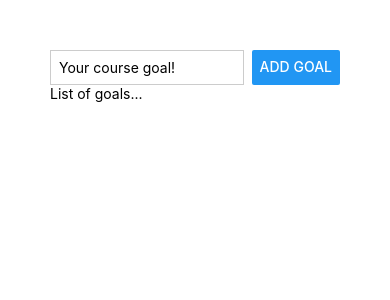
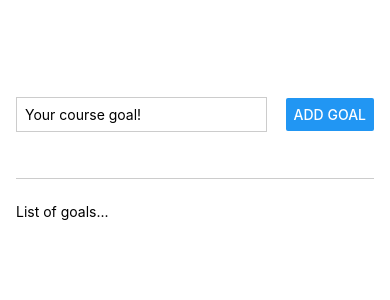
Before and after one commit to CelestialCoyote/react-native-turtorials, a React Native app in the folder ReactNativeTutorial/: screen / in a window 390 px wide. Shown: the top 300 px of the page. Built offline with nearby package versions, Linux system fonts and the light colour scheme.

Commit message:
basic styles for default view

```diff
--- a/ReactNativeTutorial/App.js
+++ b/ReactNativeTutorial/App.js
@@ -12,7 +12,7 @@
 				<Button title="Add Goal" />
 			</View>
 
-			<View>
+			<View style={styles.goalsContainer}>
 				<Text>
 					List of goals...
 				</Text>
@@ -24,17 +24,27 @@
 
 const styles = StyleSheet.create({
 	appContainer: {
-		padding: 50,
+		flex: 1,
+		paddingHorizontal: 16,
+		paddingTop: 50,
 	},
 	inputContainer: {
+		alignItems: "center",
+		borderBottomColor: "#CCCCCC",
+		borderBottomWidth: 1,
+		flex: 1,
 		flexDirection: "row",
-		justifyContent: "space-between"
+		justifyContent: "space-between",
+		marginBottom: 24
 	},
 	textInput: {
-		borderColor: "#CCC",
+		borderColor: "#CCCCCC",
 		borderWidth: 1,
 		marginRight: 8,
 		padding: 8,
-		width: "80%"
+		width: "70%",
+	},
+	goalsContainer: {
+		flex: 5,
 	}
 });
```
